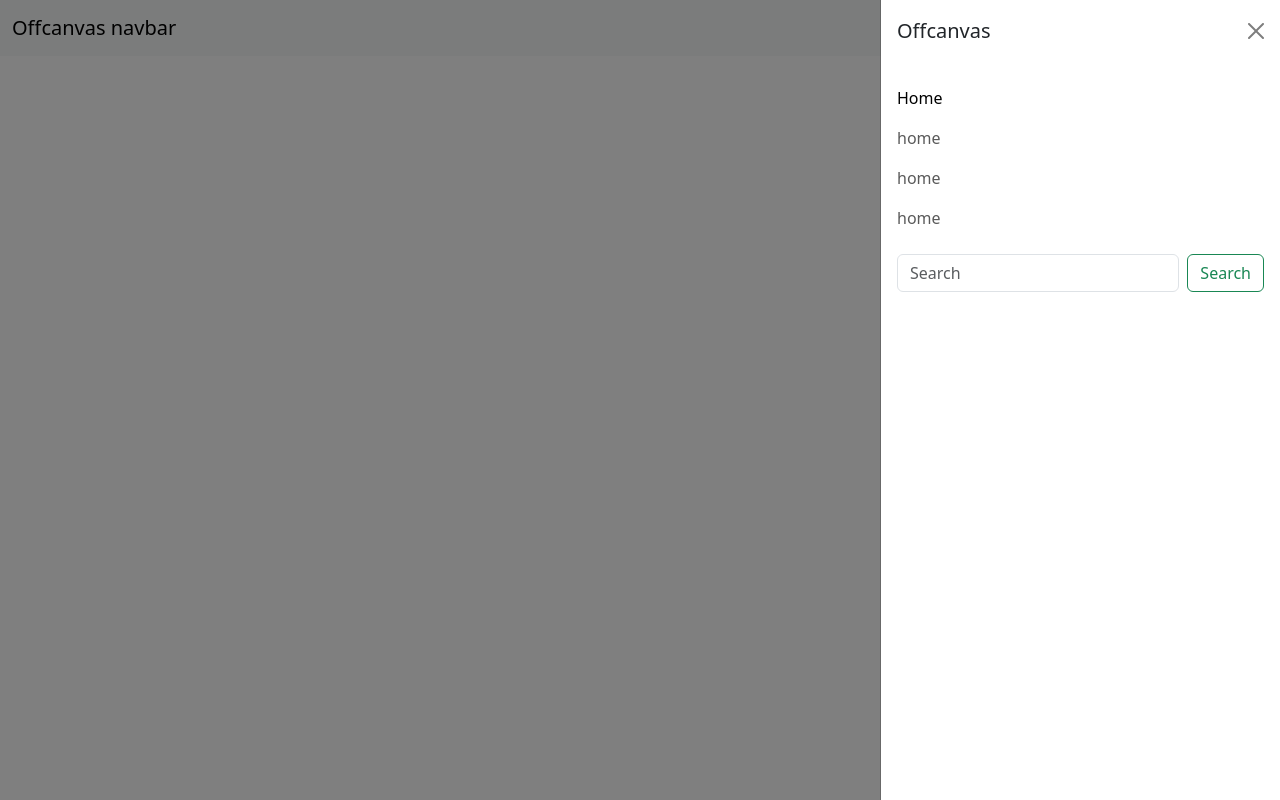
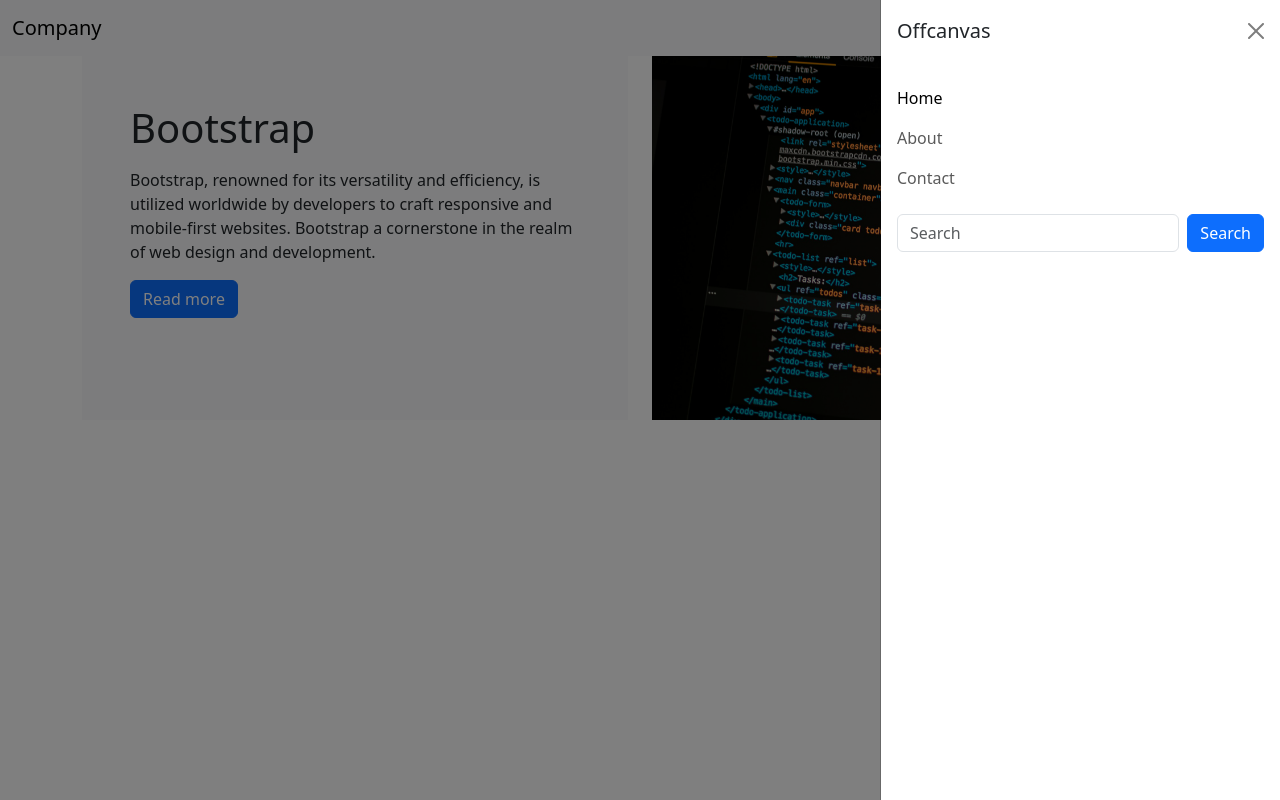
Before and after one commit to idohtml/assignment-bootstrap, a plain HTML site: page index.html in a window 1280 px wide. Both pictures are taken after a click on the button "Toggle navigation". Drawn offline with nearby package versions, Linux system fonts and the light colour scheme.

Commit message:
added hero section

```diff
--- a/index.html
+++ b/index.html
@@ -14,9 +14,9 @@
   </head>
   <body>
     <header>
-      <nav class="navbar bg-body-tertiary fixed-top">
+      <nav class="navbar bg-body-tertiary">
         <div class="container-fluid">
-          <a class="navbar-brand" href="#">Offcanvas navbar</a>
+          <a class="navbar-brand" href="#">Company</a>
           <button
             class="navbar-toggler"
             type="button"
@@ -52,13 +52,10 @@
                   >
                 </li>
                 <li class="nav-item">
-                  <a class="nav-link" href="/">home</a>
+                  <a class="nav-link" href="/">About</a>
                 </li>
                 <li class="nav-item">
-                  <a class="nav-link" href="/">home</a>
-                </li>
-                <li class="nav-item">
-                  <a class="nav-link" href="/">home</a>
+                  <a class="nav-link" href="/#">Contact</a>
                 </li>
               </ul>
               <form class="d-flex mt-3" role="search">
@@ -68,9 +65,7 @@
                   placeholder="Search"
                   aria-label="Search"
                 />
-                <button class="btn btn-outline-success" type="submit">
-                  Search
-                </button>
+                <button class="btn btn-primary" type="submit">Search</button>
               </form>
             </div>
           </div>
@@ -78,7 +73,29 @@
       </nav>
     </header>
     <main>
-      <section class="section-hero"></section>
+      <section class="container text-left h-100">
+        <div class="row">
+          <div class="col">
+            <div class="p-5 text-left bg-light h-100">
+              <h1 class="mb-3">Bootstrap</h1>
+              <p class="mb-3">
+                Bootstrap, renowned for its versatility and efficiency, is
+                utilized worldwide by developers to craft responsive and
+                mobile-first websites. Bootstrap a cornerstone in the realm of
+                web design and development.
+              </p>
+              <a class="btn btn-primary" href="" role="button">Read more</a>
+            </div>
+          </div>
+          <div class="col">
+            <img
+              class="img-fluid"
+              src="assets/bootstrap.jpg"
+              alt="code on a screen"
+            />
+          </div>
+        </div>
+      </section>
     </main>
     <footer></footer>
     <script
--- a/styles/reset.css
+++ b/styles/reset.css
@@ -1,4 +1,4 @@
-/* CSS Reset *,
+CSS Reset *,
 *::before,
 *::after {
   box-sizing: border-box;
@@ -52,7 +52,7 @@ dd {
 }
 
 a {
-  color: black;
+  color: white;
   text-decoration: none;
 }
 
@@ -81,4 +81,4 @@ select {
     transition-duration: 0.01ms !important;
     scroll-behavior: auto !important;
   }
-} */
+}
```
Also changed, not shown: assets/bootstrap.jpg (added).
